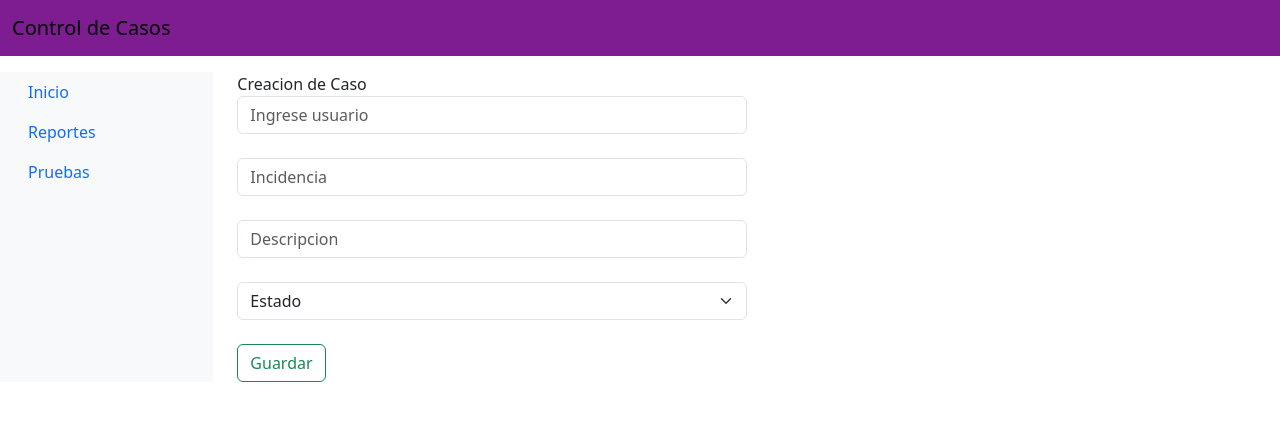
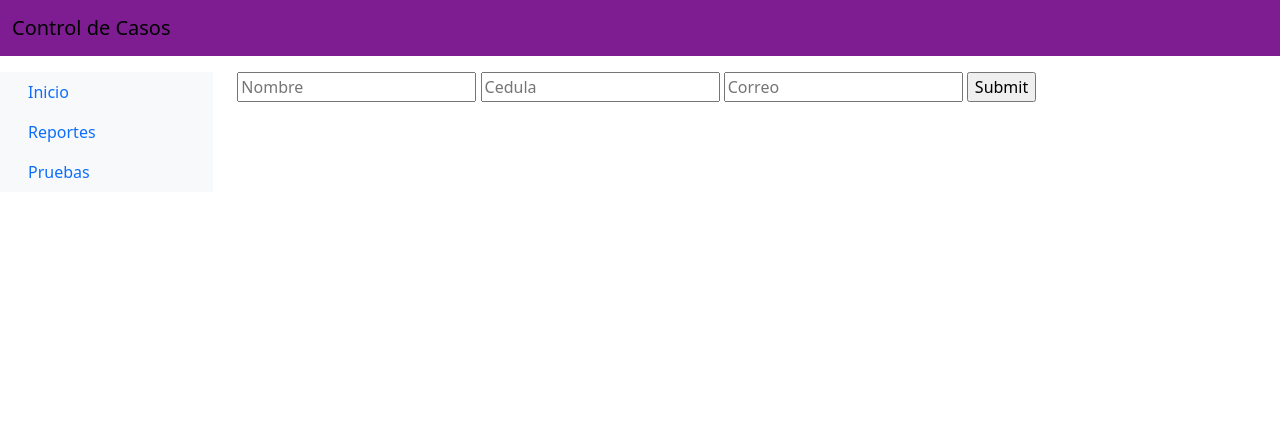
Before and after one commit to EstebanPeloRojo/control-de-casos, a Django app: page /casos/crearcaso/ in a window 1280 px wide. Shown: the top 421 px of the page. Run offline with Django 5.2, Linux system fonts and the light colour scheme.

Commit message:
fusion rama main con rama desktop

```diff
--- a/controldecasos/templates/casos/crearcaso.html
+++ b/controldecasos/templates/casos/crearcaso.html
@@ -1,31 +1,11 @@
-{% extends 'index.html' %}
-
+{% extends "index.html" %}
 
 {% block container %}
+<form action="" method="post">
+    <input type="text" placeholder="Nombre">
+    <input type="text" placeholder="Cedula">
+    <input type="text" placeholder="Correo">
+    <input type="submit" name="Enviar">
+</form>
 
-<div class="row">
-    <form method="post">
-        {% csrf_token %}
-        <label for="">Creacion de Caso</label><br>
-
-        <div class="col">
-            <input type="text" class="w-50 form-control" name="caso_usuario" id="caso_usuario" placeholder="Ingrese usuario"><br>
-        </div>
-
-        <div class="col">
-            <input type="text" class="w-50 form-control" name="incidencia" id="incidencia" placeholder="Incidencia"><br>
-        </div>
-
-        <div class="col">
-            <input type="text" class="w-50 form-control" name="descripcion" id="descripcion" placeholder="Descripcion"><br>
-        </div>
-        <select class="w-50 form-select" name="estado" id="estado">
-            <option value="" disabled selected>Estado </option>
-            <option value="pendiente">pendiente</option>
-            <option value="en_proceso">en proceso</option>
-            <option value="resuelto">resuelto</option>
-        </select> <br>
-        <input type="submit"  class="btn btn-outline-success btn-regus" value="Guardar">
-    </form>
-</div>
 {% endblock container %}
```
